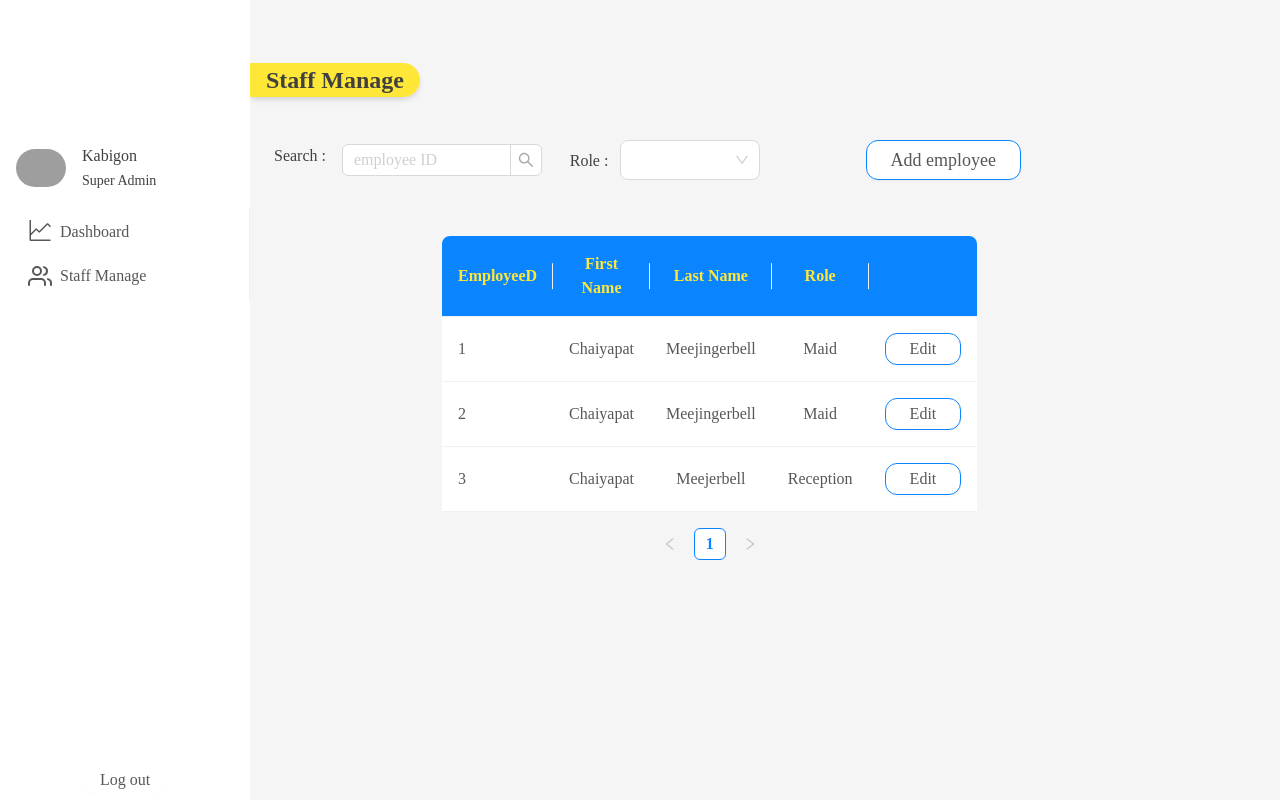
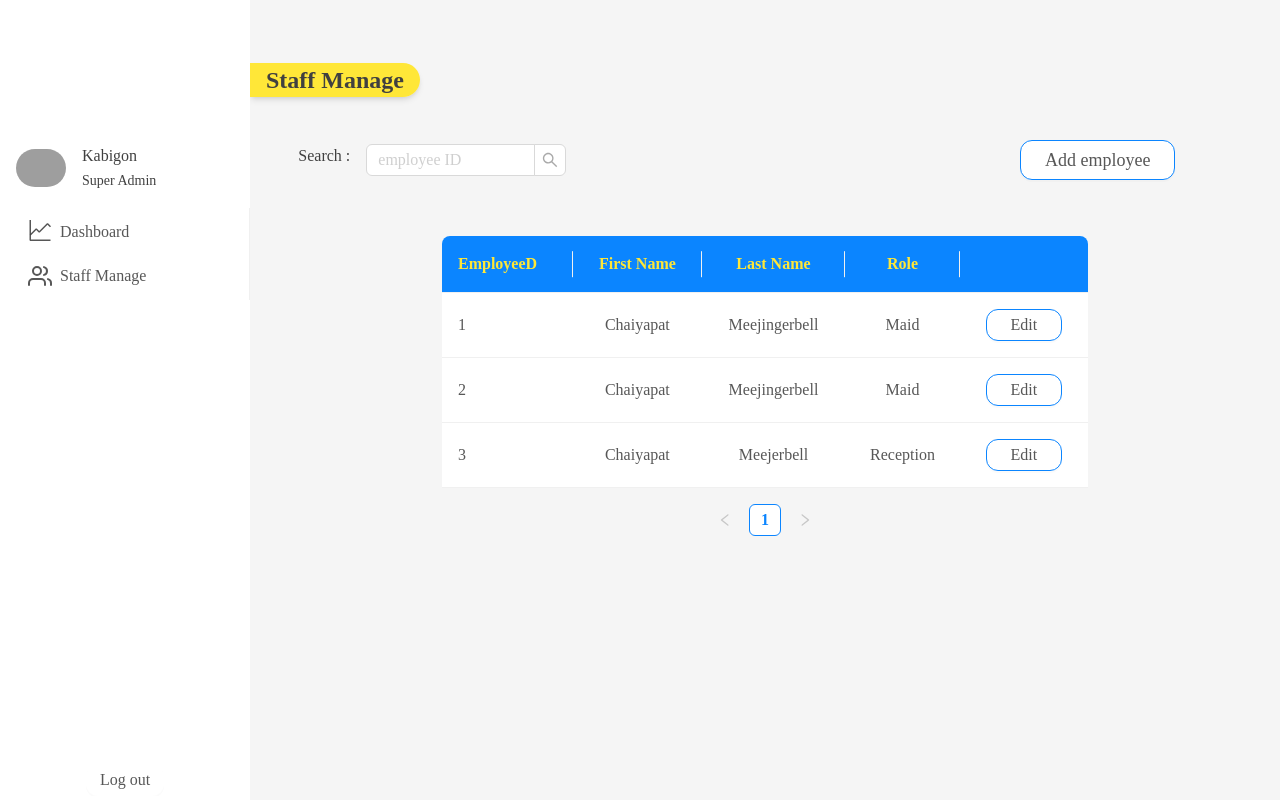
Before and after one commit to ChaiyapatOam/CPE241-FinalProject-Web, a React (Vite) app: page /manager/staff-manage in a window 1280 px wide. Built offline with nearby package versions, Linux system fonts and the light colour scheme; grey boxes are pictures that could not be loaded; a web font is replaced by a local one.

Commit message:
fix: flex-row

```diff
--- a/src/pages/maid/checkingService/index.tsx
+++ b/src/pages/maid/checkingService/index.tsx
@@ -85,8 +85,7 @@ const MaidCheckingService = () => {
 
   return (
     <>
-      <div className="flex flex-row">
-        <div className="basis-3/4">
+      <div className="">
         <div className="px-40">
           <MyTable dataSource={service} rowKey={(record) => record.id} columns={columns} />
         </div>
@@ -151,7 +150,6 @@ const MaidCheckingService = () => {
           </Form>
         </ModalForm>
       </div>
-      </div>
     </>
   )
 }
--- a/src/pages/maid/historyService/index.tsx
+++ b/src/pages/maid/historyService/index.tsx
@@ -75,8 +75,6 @@ const MaidHistoryService = () => {
 
   return (
     <>
-      <div className="flex flex-row">
-        <div className="basis-3/4">
       <div className="px-50">
         <MyTable dataSource={service} rowKey={(record) => record.id} columns={columns} />
       </div>
@@ -140,8 +138,6 @@ const MaidHistoryService = () => {
           </Button>
         </Form>
       </ModalForm>
-        </div>
-      </div>
     </>
   )
 }
--- a/src/pages/manager/staffManage/index.tsx
+++ b/src/pages/manager/staffManage/index.tsx
@@ -90,9 +90,7 @@ const ManagerStaffManage = () => {
 
   return (
     <>
-      <div className="flex flex-row">
-        <div className="basis-3/4">
-          <div className="grid grid-cols-3 justify-center items-center gap-4 p-6">
+      <div className="grid grid-cols-3 justify-center items-center place-items-center gap-4 p-6">
         <div className="col-span-1">
           <label className="mr-3">Search : </label>
           <Search
@@ -105,7 +103,7 @@ const ManagerStaffManage = () => {
           />
         </div>
         <div className="col-span-1">
-              <label className="mr-3">Role :</label>
+          {/* <label className="mr-3">Role :</label>
           <Select
             className="w-1/2"
             size="large"
@@ -117,7 +115,7 @@ const ManagerStaffManage = () => {
             <Option value="1">Maid</Option>
             <Option value="2">Reception</Option>
             <Option value="2">Employee</Option>
-              </Select>
+          </Select> */}
         </div>
         <div>
           <Button
@@ -208,8 +206,6 @@ const ManagerStaffManage = () => {
           </Button>
         </Form>
       </ModalForm>
-        </div>
-      </div>
     </>
   )
 }
```
Lines whose indentation alone changed are shown as unchanged.
